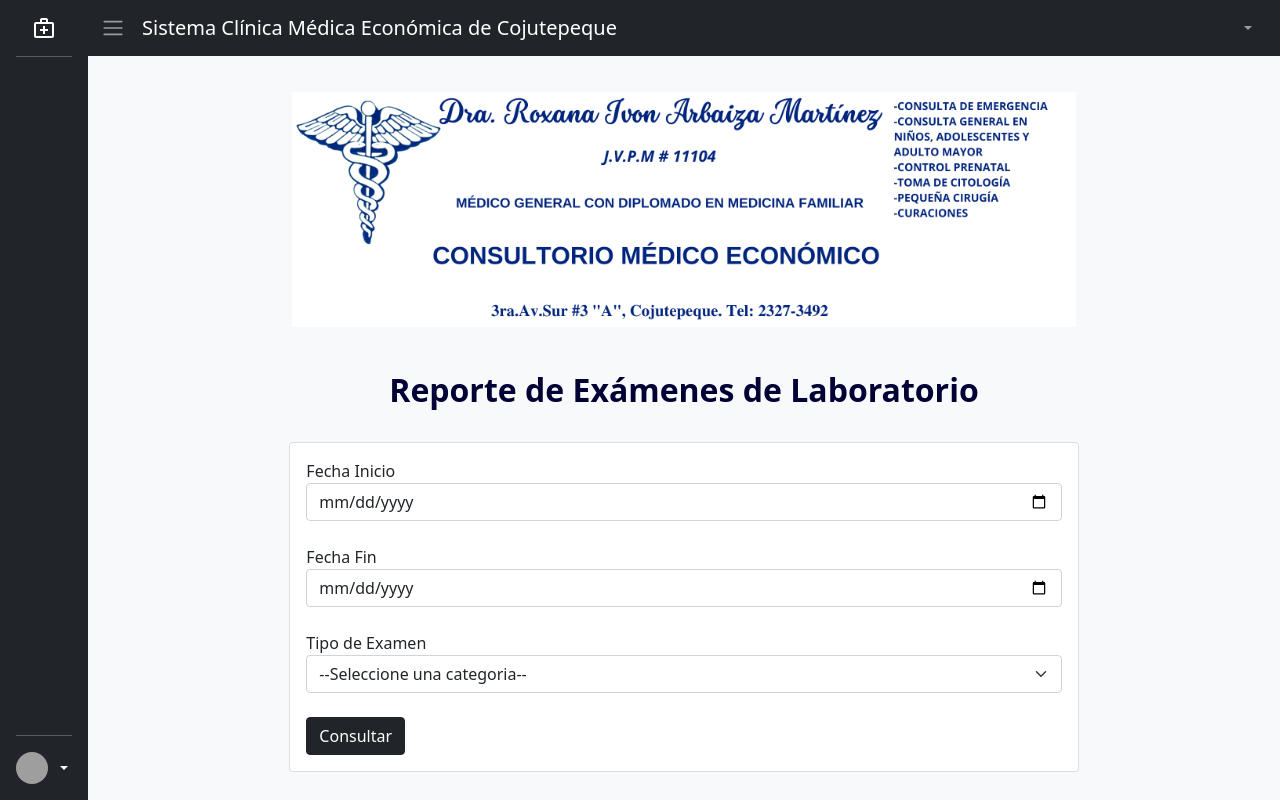
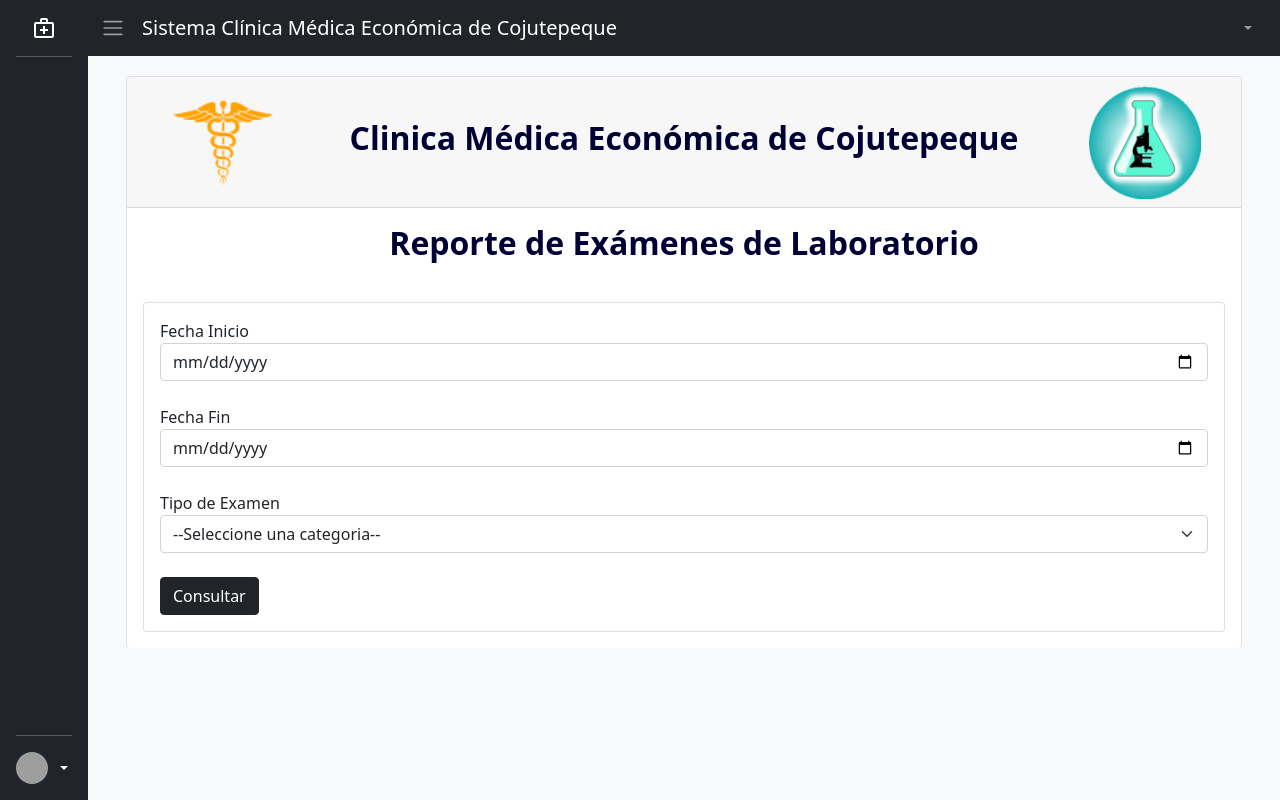
Before and after one commit to Ronaldo-Martinez/sgi-sistema-clinico, a Django app: page /control/reportes/RT02/ in a window 1280 px wide. Run offline with Django 4.2, Linux system fonts and the light colour scheme; grey boxes are pictures that could not be loaded.

Commit message:
cambio final de vista de reportes tacticos

```diff
--- a/modulo_gerencial/templates/RT02.html
+++ b/modulo_gerencial/templates/RT02.html
@@ -3,16 +3,29 @@
 {% block titulo %} Reporte Táctico 02 {% endblock %}
 {% block content %}
 
-<div class="imagen" >
-  <img id="logo" src="../../static/img/encabezadoReceta.png">
+<div class="container pt-1">
+  <!--Encabezado-->
+  <div class="card border border-bottom-0">
+    <div class="card-header">
+      <div class="row">
+        <div class="col-2 d-flex align-items-center justify-content-center">
+          <img id="logo" class="rounded mx-auto" src="../../static/img/logo_clinica.png">
         </div>
-<div class="container pt-1">
-    <h2 class="fw-bold text-primary-dark text-center" style="padding-top: 20px;">Reporte de Exámenes de Laboratorio</h2>
+        <div class="col-8 d-flex align-items-center justify-content-center">
+          <h2 class="fw-bold text-primary-dark">Clinica Médica Económica de Cojutepeque</h2>
         </div>
-<br>
-<div class="row" id="formulario">
-  <div class="card col-md-8 offset-md-2 offset-md-2">
-    <div class="row">
+        <div class="col-2 d-flex align-items-center justify-content-center">
+          <img id="logo" class="rounded mx-auto" src="../../static/img/logo_lab.png">
+        </div>
+      </div>
+    </div>
+    <!--Titulo del reporte-->
+    <div class="card-body">
+      <h2 class="fw-bold text-primary-dark text-center">Reporte de Exámenes de Laboratorio</h2>
+    </div>
+    <!--Formulario del reporte-->
+    <div class="card-body" id="formulario">
+      <div class="card col-md-12 ">
         <div class="card-body" >
           <form>
             <div class="form-group">
@@ -42,13 +55,14 @@
         </div>
       </div>
     </div>
-</div>
-<div id="resultado" style="display: none;">
-  <h3 class="fw-bold text-primary-dark text-center" >Exámenes de categoria realizados desde el fecha1 hasta fecha2</h2>
+    <!--Resultados del reporte-->
+    <div class="card-body" id="resultado" style="display: none;">
+      <div>
+        <h3 class="fw-bold text-primary-dark text-center" id="titulo-fecha">Exámenes de categoria realizados desde el fecha1 hasta fecha2</h2>
         <h3 class="fw-bold text-primary-dark text-center" style="padding-top: 20px;">Generado por: usuario1 el fecha a las hora 19:30 </h3>
         <br>
-  <table class = "table table-striped table-bordered ">
-    <thead >
+        <table class = "table table-striped text-center border" >
+          <thead>
               <tr>
                   <th>Fecha</th>
                   <th>Exámenes Realizados</th>
@@ -64,8 +78,15 @@
                   <td></td>
                 </tr>
           </tbody>
+        </table>
+      </div>
+      <div >
+        <button type="button" id="btn-nuevo-form" class="btn btn-dark" onclick="nuevoForm();">Generar nuevo informe</button>
+      </div>
+    </div>
 
-  </table>
+  </div>
+
 
 </div>
 
@@ -99,5 +120,12 @@ color: #000034;
       document.getElementById('resultado').style.display = 'block';
 
     }
+    function nuevoForm(){
+      document.getElementById('resultado').style.display = 'none';
+      document.getElementById('formulario').style.display = 'block';
+      $('#fechaInico').val('');
+      $('#fechaFin').val('');
+      $('#idExamen').val('');
+    }
   </script>
 {% endblock %}
```
Also changed, not shown: modulo_gerencial/templates/RT01.html (+4 -3 lines), modulo_gerencial/templates/RT03.html (+41 -22 lines). Lines whose indentation alone changed are shown as unchanged.
